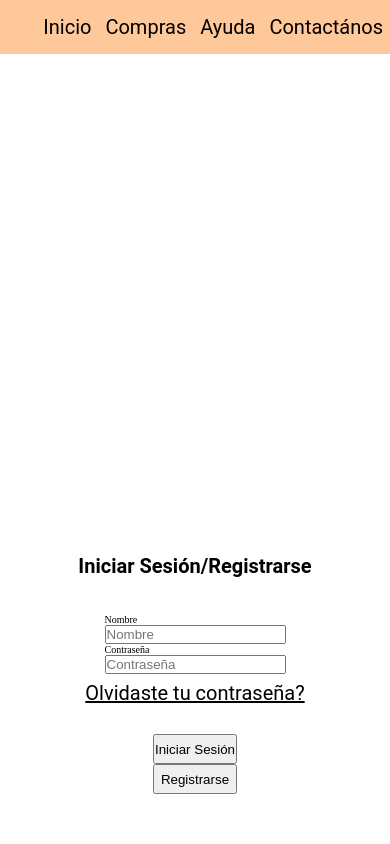
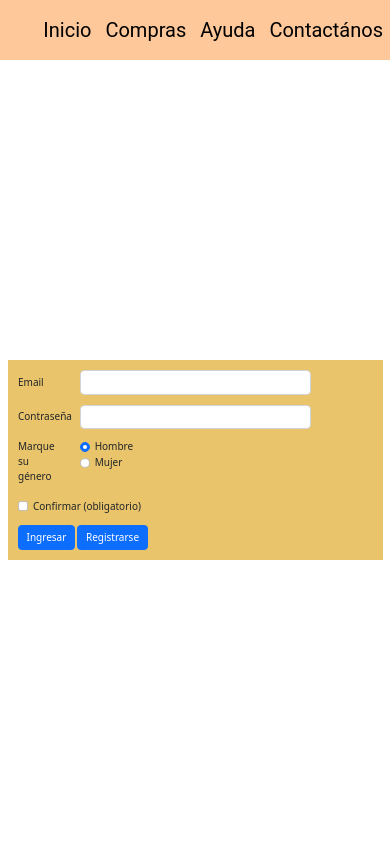
Before and after one commit to IvoSerra99/Proyecto-Sneakerz, a plain HTML site: page views/login.html in a window 390 px wide. Shown: the top 844 px of the page. Drawn offline with nearby package versions, Linux system fonts and the light colour scheme.

Commit message:
todas las paginas tienen bootstrap y aos

```diff
--- a/css/index.css
+++ b/css/index.css
@@ -10,6 +10,11 @@ html {
 }
 ul {
     list-style-type: none;
+}
+.form-login-m {
+    padding: 1rem;
+    margin: 30rem auto 30rem auto;
+    background-color: #E9C46A;
 }
 a:hover {
     color: #2b2b2b;
--- a/views/login.html
+++ b/views/login.html
@@ -4,6 +4,7 @@
     <meta charset="UTF-8">
     <meta http-equiv="X-UA-Compatible" content="IE=edge">
     <meta name="viewport" content="width=device-width, initial-scale=1.0">
+    <link rel="stylesheet" href="../css/bootstrap.min.css">
     <link href="https://unpkg.com/aos@2.3.1/dist/aos.css" rel="stylesheet">
     <link rel="stylesheet" href="../css/index.css">
     <title>Acceso</title>
@@ -27,23 +28,50 @@
             </ul>
         </nav>
     </header>
-    <main class="form-consultas" data-aos="zoom-out-up">
-        <section class="form-login form-consultas__size">
-            <h1 class="login">
-                <p>Iniciar Sesión/Registrarse</p>
-            </h1>
-            <form action="loginpepe.html" method="get" enctype="" class="name">
-                    <label for="Nombre">Nombre</label>
-                    <input type="text" name="Nombre" id="" required placeholder="Nombre">
-                    <label for="Contraseña">Contraseña</label>
-                    <input type="text" name="Contraseña" id="" required placeholder="Contraseña">
-            </form>
-            <a href="" class="forgot">Olvidaste tu contraseña?</a>
-            <form action="loginpepe.html" method="get" enctype="" class="login-register">
-                    <button type="submit">Iniciar Sesión</button>
-                    <button type="submit">Registrarse</button>
-            </form>
-        </section>
+    <main class="container">
+        <form class="form-login-m" data-aos="flip-left">
+            <div class="row mb-3">
+              <label for="inputEmail3" class="col-2 col-form-label">Email</label>
+              <div class="col-8">
+                <input type="email" class="form-control" id="inputEmail3">
+              </div>
+            </div>
+            <div class="row mb-3">
+              <label for="inputPassword3" class="col-2 col-form-label">Contraseña</label>
+              <div class="col-8">
+                <input type="password" class="form-control" id="inputPassword3">
+              </div>
+            </div>
+            <fieldset class="row mb-3">
+              <legend class="col-form-label col-2 pt-0">Marque su género</legend>
+              <div class="col-10">
+                <div class="form-check">
+                  <input class="form-check-input" type="radio" name="gridRadios" id="gridRadios1" value="option1" checked>
+                  <label class="form-check-label" for="gridRadios1">
+                    Hombre
+                  </label>
+                </div>
+                <div class="form-check">
+                  <input class="form-check-input" type="radio" name="gridRadios" id="gridRadios2" value="option2">
+                  <label class="form-check-label" for="gridRadios2">
+                    Mujer
+                  </label>
+                </div>
+              </div>
+            </fieldset>
+            <div class="row mb-3">
+              <div class="col-sm-10 offset-sm-2">
+                <div class="form-check">
+                  <input class="form-check-input" type="checkbox" id="gridCheck1">
+                  <label class="form-check-label" for="gridCheck1">
+                    Confirmar (obligatorio)
+                  </label>
+                </div>
+              </div>
+            </div>
+            <button type="submit" class="btn btn-primary">Ingresar</button>
+            <button type="submit" class="btn btn-primary">Registrarse</button>
+          </form>
     </main>
     <footer class="main-footer-view" data-aos="fade-up">
         <nav class="footer-view">
@@ -64,5 +92,6 @@
     <script>
         AOS.init();
       </script>
+    <script src="../js/bootstrap.min.js"></script>
 </body>
 </html>
```
Also changed, not shown: views/contact.html (+18 -17 lines), views/help.html (+16 -24 lines), views/shop.html (+3 -3 lines), images/servicio-al-cliente-e1565299571335.webp (added).
